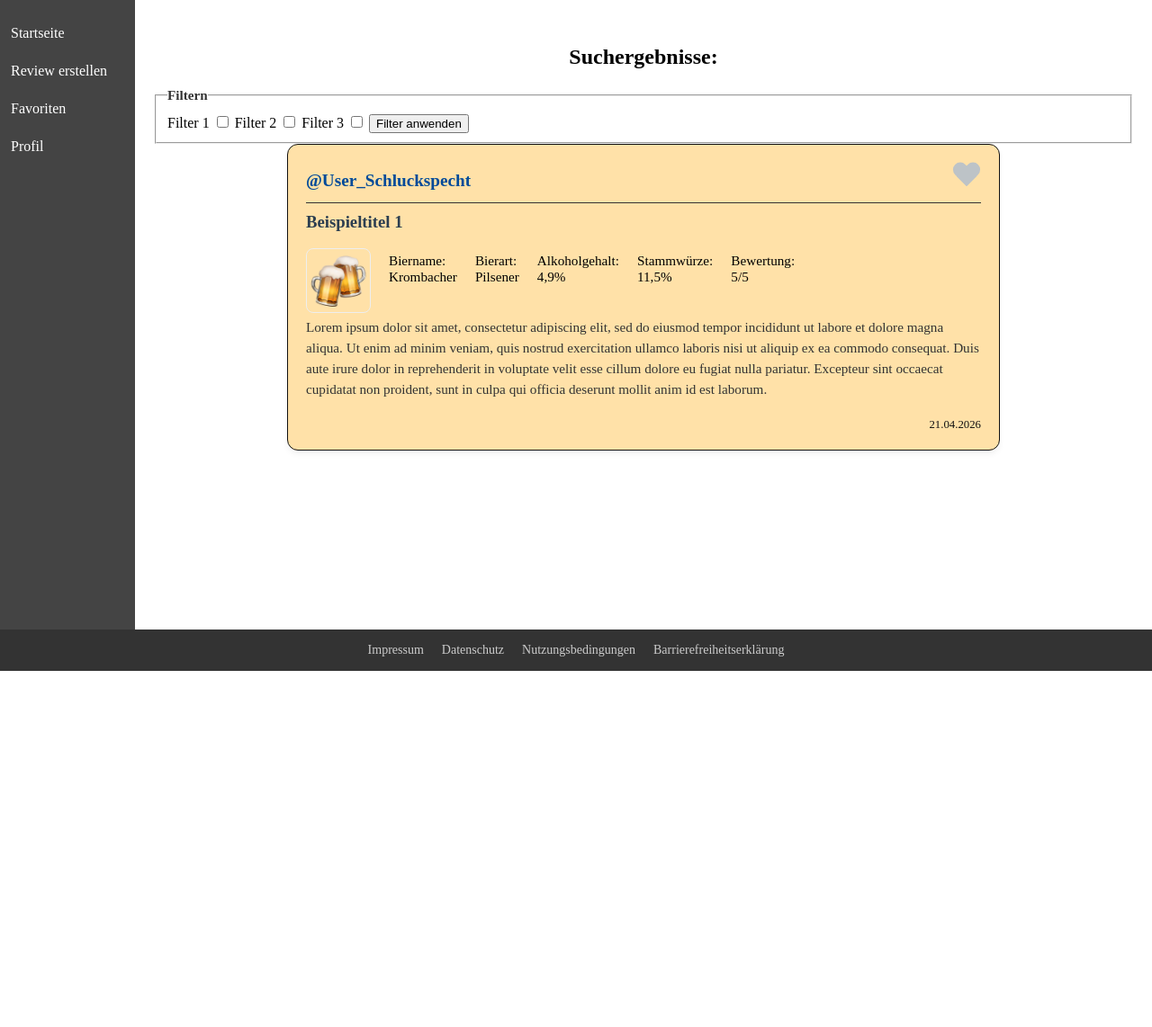
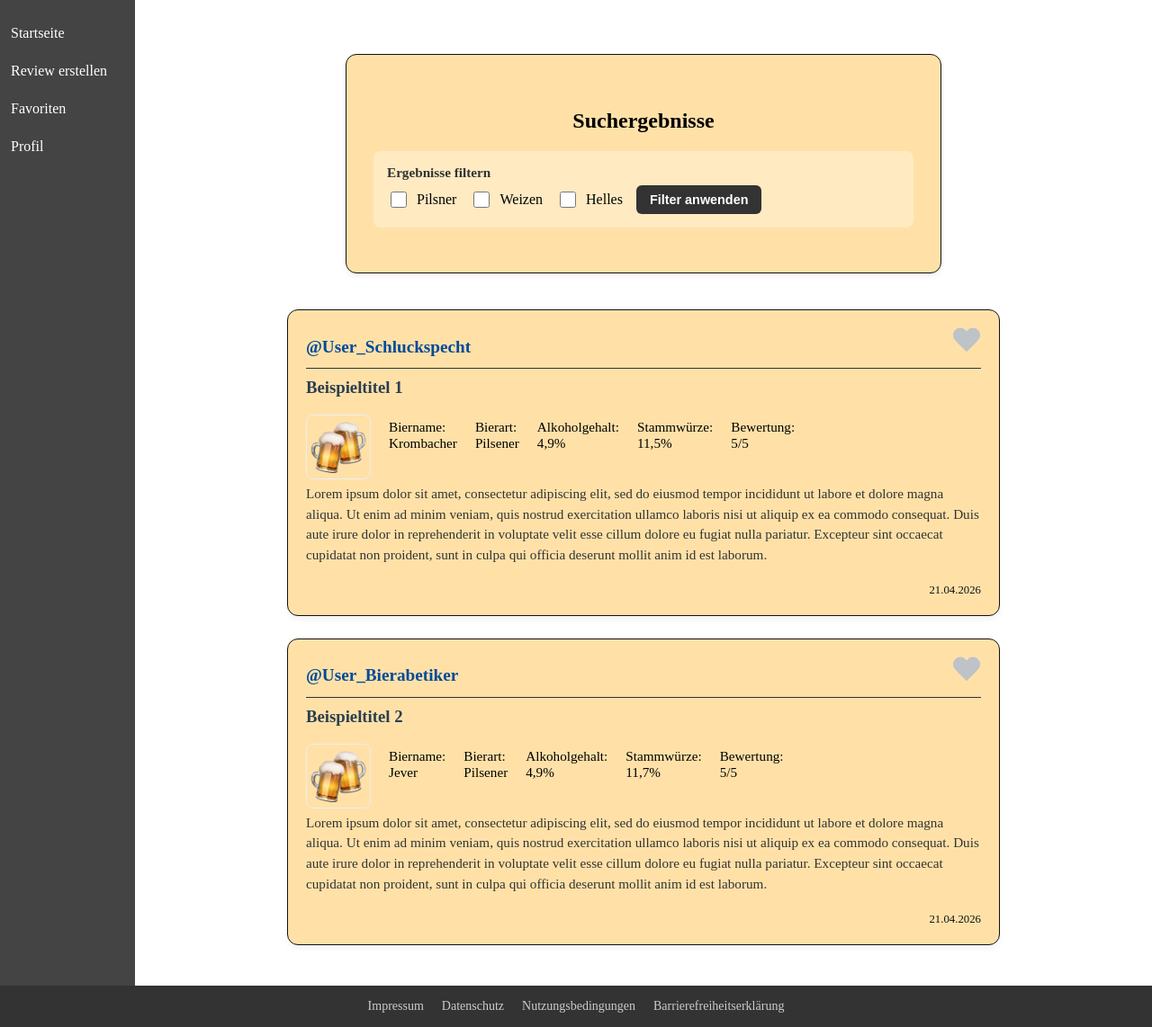
Before and after one commit to Justus-Koch/Webprogrammierung_BierWebsite, a PHP site: page /search.html in a window 1280 px wide. Shown: the part 54-1196 px from the top of the page at 90% size. Before the commit the page ends 800 px from the top, so only its background shows below. Run offline with PHP 8.4, Linux system fonts and the light colour scheme.

```diff
--- a/css/components.css
+++ b/css/components.css
@@ -519,3 +519,57 @@ fieldset legend {
     margin-top: 0;
   }
 }
+
+/* Spezifisch für die Filter-Sektion */
+.filter-form {
+  background: rgba(255, 255, 255, 0.3);
+  padding: 15px;
+  border-radius: 8px;
+  margin-bottom: 20px;
+}
+
+.filter-options {
+  display: flex;
+  flex-wrap: wrap; /* Erlaubt Umbruch auf Handys */
+  gap: 15px;
+  align-items: center;
+}
+
+.filter-item {
+  display: flex;
+  align-items: center;
+  gap: 8px;
+  cursor: pointer;
+}
+
+/* Checkboxen etwas größer für bessere Touch-Bedienung */
+.filter-item input[type="checkbox"] {
+  width: 18px;
+  height: 18px;
+  cursor: pointer;
+  accent-color: #333;
+}
+
+.btn-small {
+  padding: 8px 15px;
+  font-size: 0.9rem;
+}
+
+/* Responsive Anpassung für Filter */
+@media (max-width: 600px) {
+  .filter-options {
+    flex-direction: column;
+    align-items: flex-start;
+  }
+
+  .filter-options .btn-submit {
+    width: 100%; /* Button auf Mobile volle Breite */
+  }
+}
+
+/* Barrierefreiheit: Fokus für Checkboxen */
+.filter-item input:focus-visible + label {
+  outline: 2px solid #333;
+  outline-offset: 4px;
+  border-radius: 2px;
+}
--- a/search.html
+++ b/search.html
@@ -36,27 +36,38 @@
   </nav>
 
   <main>
-    <h2>Suchergebnisse:</h2>
-    <form method="post">
-      <fieldset>
-        <legend>Filtern</legend>
-        <label for="filter1">Filter 1</label>
-        <input id="filter1" name="filter1" type="checkbox">
-        <label for="filter2">Filter 2</label>
-        <input id="filter2" name="filter2" type="checkbox">
-        <label for="filter3">Filter 3</label>
-        <input id="filter3" name="filter3" type="checkbox">
-        <button type="submit">Filter anwenden</button>
-      </fieldset>
-    </form>
+    <div class="form-card search-results-container">
+      <h2>Suchergebnisse</h2>
+
+      <form method="post" class="filter-form">
+        <fieldset class="form-group fieldset-reset">
+          <legend>Ergebnisse filtern</legend>
+          <div class="filter-options">
+            <div class="filter-item">
+              <input id="filter1" name="filter1" type="checkbox">
+              <label for="filter1">Pilsner</label>
+            </div>
+            <div class="filter-item">
+              <input id="filter2" name="filter2" type="checkbox">
+              <label for="filter2">Weizen</label>
+            </div>
+            <div class="filter-item">
+              <input id="filter3" name="filter3" type="checkbox">
+              <label for="filter3">Helles</label>
+            </div>
+            <button type="submit" class="btn-submit btn-small">Filter anwenden</button>
+          </div>
+        </fieldset>
+      </form>
+    </div>
 
     <article class="post">
       <header class="post-header">
         <span class="username">@User_Schluckspecht</span>
         <div class="favourite">
-          <input class="favourite-checkbox" id="favorite1" name="favorite1" type="checkbox">
+          <input type="checkbox" id="favorite1" name="favorite1" class="favourite-checkbox">
 
-          <label class="favourite-label" for="favorite1">
+          <label for="favorite1" class="favourite-label">
             <span class="favourite-icon"></span>
             <span class="visually-hidden">Favorisieren</span>
           </label>
@@ -64,14 +75,47 @@
       </header>
       <h3>Beispieltitel 1</h3>
       <div class="facts">
-        <img alt="Bier" src="./img/bier.jpg" width="70">
+        <img src="./img/bier.jpg" alt="Bier" width="70">
         <p>Biername:<br> Krombacher</p>
         <p>Bierart:<br> Pilsener</p>
         <p>Alkoholgehalt:<br> 4,9%</p>
         <p>Stammwürze:<br> 11,5%</p>
         <p>Bewertung:<br> 5/5</p>
       </div>
-      <div class="content">
+      <div class = "content">
+        <p>Lorem ipsum dolor sit amet, consectetur adipiscing elit,
+          sed do eiusmod tempor incididunt ut labore et dolore magna aliqua.
+          Ut enim ad minim veniam, quis nostrud exercitation ullamco
+          laboris nisi ut aliquip ex ea commodo consequat. Duis aute
+          irure dolor in reprehenderit in voluptate velit esse cillum
+          dolore eu fugiat nulla pariatur. Excepteur sint occaecat cupidatat
+          non proident, sunt in culpa qui officia deserunt mollit anim id est laborum.</p>
+      </div>
+      <time datetime="2026-04-21">21.04.2026</time>
+    </article>
+
+    <article class="post">
+      <header class="post-header">
+        <span class="username">@User_Bierabetiker</span>
+        <div class="favourite">
+          <input type="checkbox" id="favorite2" name="favorite2" class="favourite-checkbox">
+
+          <label for="favorite2" class="favourite-label">
+            <span class="favourite-icon"></span>
+            <span class="visually-hidden">Favorisieren</span>
+          </label>
+        </div>
+      </header>
+      <h3>Beispieltitel 2</h3>
+      <div class="facts">
+        <img src="./img/bier.jpg" alt="Bier" width="70">
+        <p>Biername:<br> Jever</p>
+        <p>Bierart:<br> Pilsener</p>
+        <p>Alkoholgehalt:<br> 4,9%</p>
+        <p>Stammwürze:<br> 11,7%</p>
+        <p>Bewertung:<br> 5/5</p>
+      </div>
+      <div class = "content">
         <p>Lorem ipsum dolor sit amet, consectetur adipiscing elit,
           sed do eiusmod tempor incididunt ut labore et dolore magna aliqua.
           Ut enim ad minim veniam, quis nostrud exercitation ullamco
```
